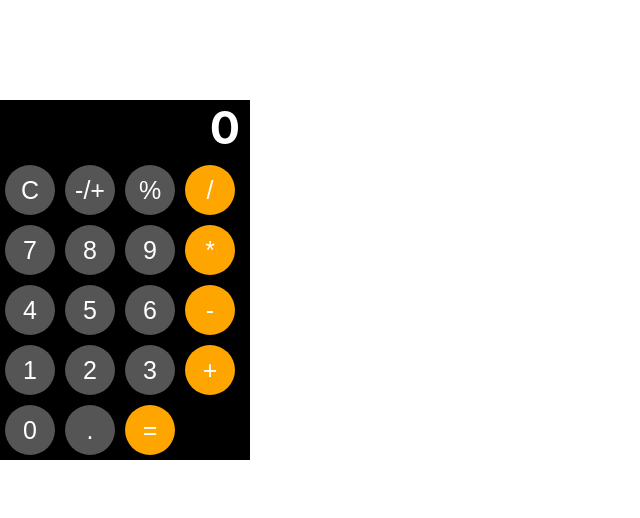
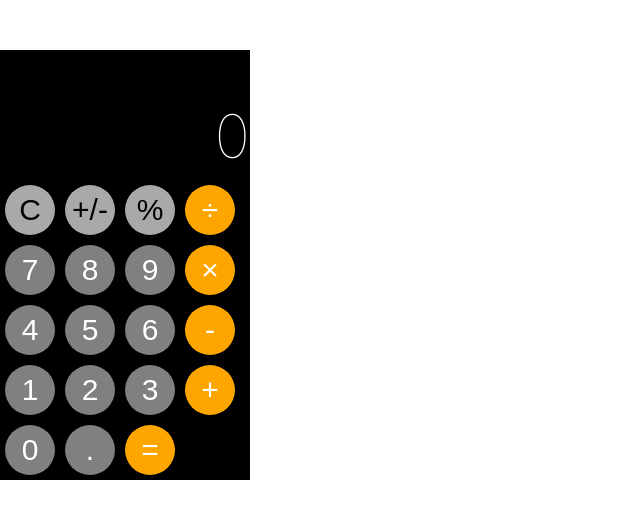
Before and after one commit to rihotb/react_calc, a React (Create React App) app: page / in a window 1280 px wide. Shown: the top 518 px of the page, without its empty margins (0-640 px from the left). Built offline with nearby package versions, Linux system fonts and the light colour scheme.

Commit message:
add BaseButton

```diff
--- /dev/null
+++ b/src/components/BaseButton.js
@@ -0,0 +1,26 @@
+import React from "react";
+import styled from "styled-components";
+
+const Root = styled.button`
+  border-radius: 50%;
+  width: 50px;
+  height: 50px;
+  margin: 5px;
+  background: ${({ color }) => color || "gray"};
+  border: none;
+  color: ${({ fontColor }) => fontColor || "white"};
+  font-size: 30px;
+  :hover {
+    opacity: 0.8;
+  }
+`;
+
+const BaseButton = ({ text, color, fontColor, onClick }) => {
+  return (
+    <Root type="button" color={color} fontColor={fontColor} onClick={onClick}>
+      {text}
+    </Root>
+  );
+};
+
+export default BaseButton;
--- a/src/components/Calculator.js
+++ b/src/components/Calculator.js
@@ -7,6 +7,7 @@ import EqualButton from "./EqualButton";
 import PercentButton from "./PercentButton";
 import NegativeButton from "./NegativeButton";
 import { CalculatorStyles } from "./styles/Styles";
+import BaseButton from "./BaseButton";
 
 const Calculator = () => (
   <CalculatorStyles>
@@ -14,41 +15,31 @@ const Calculator = () => (
       <div className="result">
         <Display />
       </div>
-      <div>
+
       <ClearButton />
       <NegativeButton />
       <PercentButton />
-        <FunctionButton buttonValue="/" />
-      </div>
+      <FunctionButton buttonValue="÷" />
 
-      <div>
       <NumberButton buttonValue={7} />
       <NumberButton buttonValue={8} />
       <NumberButton buttonValue={9} />
-        <FunctionButton buttonValue="*" />
-      </div>
+      <FunctionButton buttonValue="×" />
 
-      <div>
       <NumberButton buttonValue={4} />
       <NumberButton buttonValue={5} />
       <NumberButton buttonValue={6} />
       <FunctionButton buttonValue="-" />
-      </div>
 
-      <div>
       <NumberButton buttonValue={1} />
       <NumberButton buttonValue={2} />
       <NumberButton buttonValue={3} />
       <FunctionButton buttonValue="+" />
-      </div>
 
-      <div>
-        <span className="zero-button">
       <NumberButton buttonValue={0} />
-        </span>
+
       <NumberButton buttonValue="." />
       <EqualButton />
-      </div>
     </div>
   </CalculatorStyles>
 );
--- a/src/components/ClearButton.js
+++ b/src/components/ClearButton.js
@@ -1,12 +1,16 @@
 import React, { useContext } from "react";
 import { NumberContext } from "./NumberProvider";
+import BaseButton from "./BaseButton";
 
 const ClearButton = () => {
   const { handleClearValue } = useContext(NumberContext);
   return (
-    <button type="button" onClick={() => handleClearValue()}>
-      C
-    </button>
+    <BaseButton
+      text="C"
+      color="#A9A9A9"
+      fontColor="black"
+      onClick={() => handleClearValue()}
+    />
   );
 };
 
--- a/src/components/EqualButton.js
+++ b/src/components/EqualButton.js
@@ -1,13 +1,10 @@
 import React, { useContext } from "react";
 import { NumberContext } from "./NumberProvider";
+import BaseButton from "./BaseButton";
 
 const EqualButton = () => {
   const { doMath } = useContext(NumberContext);
-  return (
-    <button className="function-button" type="button" onClick={() => doMath()}>
-      =
-    </button>
-  );
+  return <BaseButton text="=" color={"orange"} onClick={() => doMath()} />;
 };
 
 export default EqualButton;
--- a/src/components/FunctionButton.js
+++ b/src/components/FunctionButton.js
@@ -1,16 +1,15 @@
 import React, { useContext } from "react";
 import { NumberContext } from "./NumberProvider";
+import BaseButton from "./BaseButton";
 
 const FunctionButton = ({ buttonValue }) => {
   const { handleSetCalcFunction } = useContext(NumberContext);
   return (
-    <button
-      className="function-button"
-      type="button"
+    <BaseButton
+      text={buttonValue}
+      color={"orange"}
       onClick={() => handleSetCalcFunction(buttonValue)}
-    >
-      {buttonValue}
-    </button>
+    />
   );
 };
 
--- a/src/components/NegativeButton.js
+++ b/src/components/NegativeButton.js
@@ -1,12 +1,16 @@
 import React, { useContext } from "react";
 import { NumberContext } from "./NumberProvider";
+import BaseButton from "./BaseButton";
 
 const NegativeButton = () => {
   const { handleToggleNegative } = useContext(NumberContext);
   return (
-    <button type="button" onClick={() => handleToggleNegative()}>
-      -/+
-    </button>
+    <BaseButton
+      text="+/-"
+      color="#A9A9A9"
+      fontColor="black"
+      onClick={() => handleToggleNegative()}
+    />
   );
 };
 
--- a/src/components/NumberButton.js
+++ b/src/components/NumberButton.js
@@ -1,12 +1,14 @@
 import React, { useContext } from "react";
 import { NumberContext } from "./NumberProvider";
+import BaseButton from "./BaseButton";
 
 const NumberButton = ({ buttonValue }) => {
   const { handleSetDisplayValue } = useContext(NumberContext);
   return (
-    <button type="button" onClick={() => handleSetDisplayValue(buttonValue)}>
-      {buttonValue}
-    </button>
+    <BaseButton
+      text={buttonValue}
+      onClick={() => handleSetDisplayValue(buttonValue)}
+    />
   );
 };
 
--- a/src/components/NumberProvider.js
+++ b/src/components/NumberProvider.js
@@ -93,7 +93,7 @@ const NumberProvider = (props) => {
             }`
           );
           break;
-        case "*":
+        case "×":
           setStoredNumber(
             `${
               Math.round(
@@ -102,7 +102,7 @@ const NumberProvider = (props) => {
             }`
           );
           break;
-        case "/":
+        case "÷":
           setStoredNumber(
             `${
               Math.round(
--- a/src/components/PercentButton.js
+++ b/src/components/PercentButton.js
@@ -1,12 +1,16 @@
 import React, { useContext } from "react";
 import { NumberContext } from "./NumberProvider";
+import BaseButton from "./BaseButton";
 
 const PercentButton = () => {
   const { handlePercentButton } = useContext(NumberContext);
   return (
-    <button type="button" onClick={() => handlePercentButton()}>
-      %
-    </button>
+    <BaseButton
+      text="%"
+      color="#A9A9A9"
+      fontColor="black"
+      onClick={() => handlePercentButton()}
+    />
   );
 };
 
--- a/src/components/styles/Styles.js
+++ b/src/components/styles/Styles.js
@@ -5,72 +5,15 @@ export const CalculatorStyles = styled.div`
     background: black;
     width: 250px;
   }
+
   .result {
-    height: 60px;
+    height: 130px;
     color: white;
-    font-size: 30px;
+    font-size: 40px;
     text-align: right;
-    margin: 100px 10px 0 0;
-  }
-
-  button {
-    border-radius: 50%;
-    width: 50px;
-    height: 50px;
-    margin: 5px;
-    background: #555555;
-    border: none;
-    color: white;
-    font-size: 25px;
-  }
-
-  button:hover {
-    background: #999999;
-  }
-
-  button:focus {
-    outline: none;
-  }
-
-  .function-button {
-    background: orange;
-  }
-
-  .function-button:hover {
-    background: #ffc7af;
-  }
-
-  .function-button:focus {
-    background: white;
-    color: orange;
+    h2 {
+      padding-top: 20%;
+      font-weight: lighter;
+    }
   }
 `;
-/*
-export const DisplayStyles = styled.div`
-  display: grid;
-  grid-template-rows: 90px 50px;
-  grid-template-columns: 1fr;
-  border: 4px solid white;
-  margin: 10px;
-  width: 700px;
-  align-items: center;
-  border-radius: 20px;
-  background: #e17055;
-  h2,
-  p {
-    text-align: center;
-    color: white;
-  }
-  h2 {
-    font-size: 3rem;
-    margin: 0;
-    text-align: right;
-    padding: 0px;
-    border-bottom: 4px solid white;
-    padding: 15px 20px;
-  }
-  p {
-    margin: 5px 0;
-  }
-`;
- */
```
Lines whose indentation alone changed are shown as unchanged.
